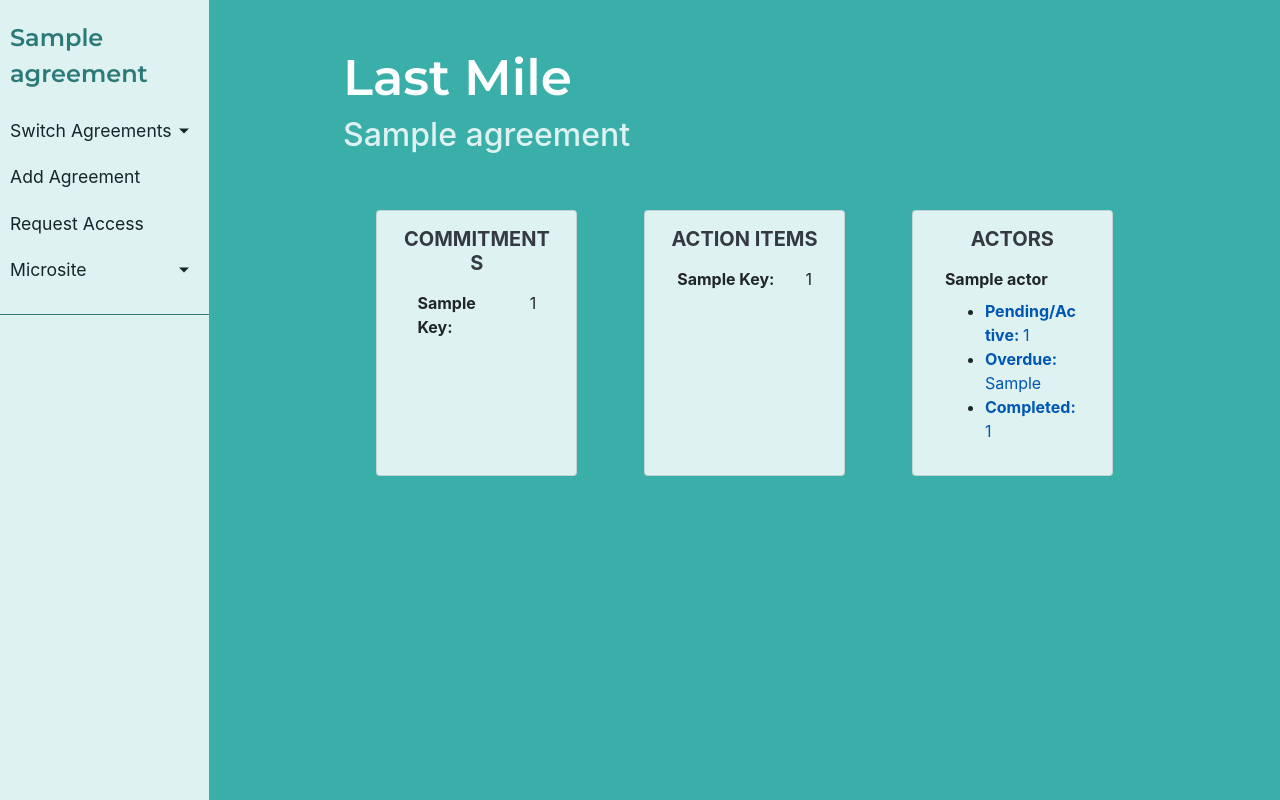
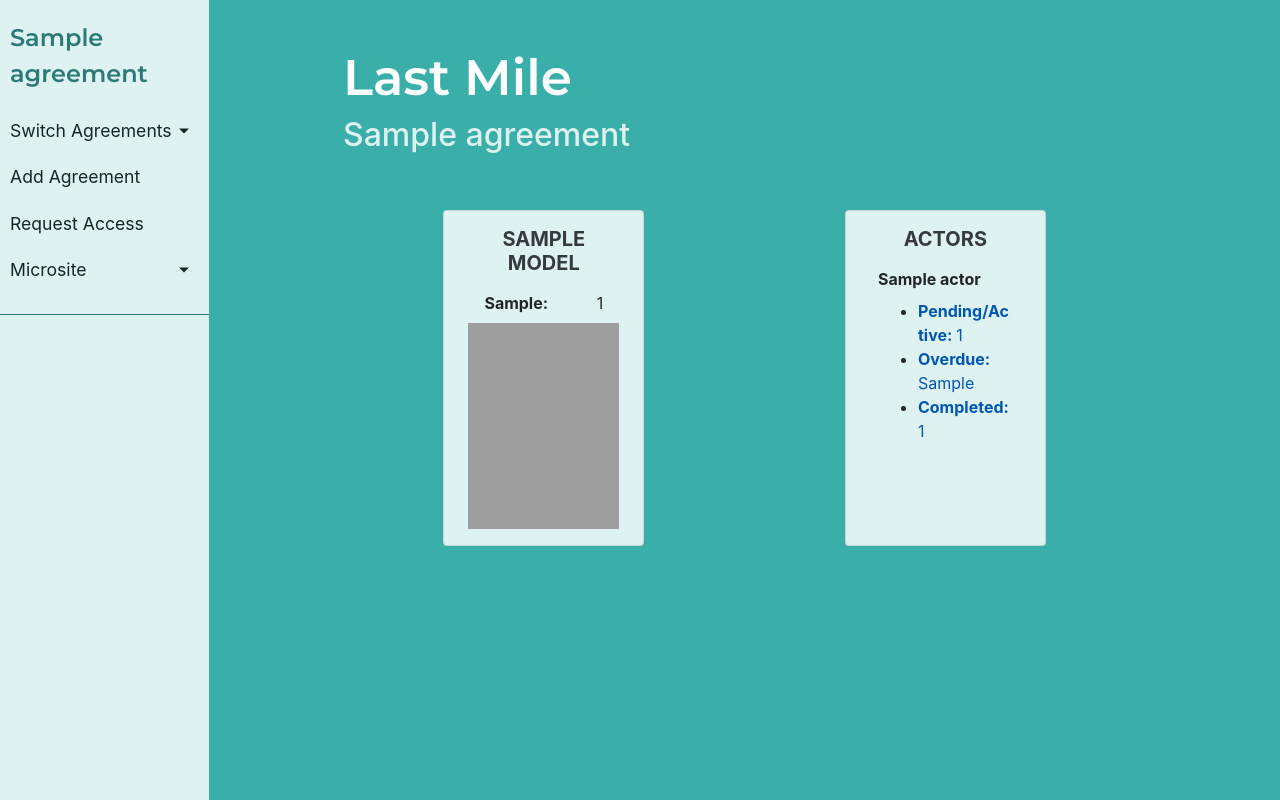
Before and after one commit to acounsel/lastmile, a Django app: template lastmile/templates/lastmile/agreement_detail.html in a window 1280 px wide. Shown: the part 56-856 px from the top of the page. Run offline with Django 3.2, Linux system fonts and the light colour scheme; the template is opened without the code that fills it: most values are stand-ins (such as "Sample title", 1, 10 or a date in 2020); some libraries are stand-ins or nearby versions; grey boxes are pictures that could not be loaded.

Commit message:
update dashboard display, add bg_color to microsite

```diff
--- a/lastmile/templates/lastmile/agreement_detail.html
+++ b/lastmile/templates/lastmile/agreement_detail.html
@@ -3,24 +3,17 @@
 <h1>Last Mile</h1>
 <h2 class="text-lightgreen">{{ agreement.name }}</h2>
 <div class="d-flex justify-content-around">
+  {% for model, chart_dict in chart_data.items %}
   <div class="card w-25 mt-5 mx-2 py-3 px-4">
-    <h5 class="text-uppercase text-dark font-weight-bold text-center">Commitments</h5>
+    <h5 class="text-uppercase text-dark font-weight-bold text-center">{{ model }}</h5>
     <div class="px-3 pt-2">
-    {% for key, value in agreement.get_commitment_dict.items %}
-      <div class="d-flex pb-2 {% if key == 'overdue' %}text-danger{% endif %}"><span class="font-weight-bold pr-3 flex-grow-1">{{ key|title }}:</span>{{ value.count }}</div>
+    {% for key, value in chart_dict.items %}
+      <div class="d-flex pb-2 {% if key == 'overdue' %}text-danger{% endif %}"><span class="font-weight-bold pr-3 flex-grow-1">{{ value.0 }}:</span>{{ value.1.count }}</div>
     {% endfor %}
     </div>
-    <div class="w-100" id="id_commitmentChart"></div>
+    <div class="w-100" id="id_{{ model }}Chart"></div>
   </div>
-  <div class="card w-25 mt-5 mx-2 p-3">
-    <h5 class="text-uppercase text-dark font-weight-bold text-center">Action Items</h5>
-    <div class="px-3 pt-2">
-    {% for key, value in agreement.get_action_dict.items %}
-      <div class="d-flex pb-2 {% if key == 'overdue' %}text-danger{% endif %}"><span class="font-weight-bold pr-3 flex-grow-1">{{ key|title }}:</span>{{ value.count }}</div>
-    {% endfor %}
-    </div>
-    <div id="id_actionChart"></div>
-  </div>
+  {% endfor %}
   <div class="card w-25 mt-5 mx-2 p-3">
     <h5 class="text-uppercase text-dark font-weight-bold text-center">Actors</h5>
     <div class="px-3 pt-2">
@@ -46,12 +39,12 @@
 
     var data = google.visualization.arrayToDataTable([
       ['Status', 'Number'],
-      ['Pending', {{ chart_dict.pending.count }}],
-      ['Active (Not overdue)', {{ chart_dict.active.count }}],
-      ['Overdue', {{ chart_dict.overdue.count }}],
-      ['Complete', {{ chart_dict.complete.count }}],
-      ['Failed', {{ chart_dict.failed.count }}],
-      ['Unknown', {{ chart_dict.unknown.count }}],
+      ['{{ chart_dict.pending.0 }}', {{ chart_dict.pending.1.count }}],
+      ['{{ chart_dict.active.0 }}', {{ chart_dict.active.1.count }}],
+      ['{{ chart_dict.overdue.0 }}', {{ chart_dict.overdue.1.count }}],
+      ['{{ chart_dict.complete.0 }}', {{ chart_dict.complete.1.count }}],
+      ['{{ chart_dict.failed.0 }}', {{ chart_dict.failed.1.count }}],
+      ['{{ chart_dict.unknown.0 }}', {{ chart_dict.unknown.1.count }}],
     ]);
 
     var options = {
--- a/lastmile/templates/microsite/base.html
+++ b/lastmile/templates/microsite/base.html
@@ -243,7 +243,7 @@
         background-image: url('https://scorecard-static.s3-us-west-1.amazonaws.com/Camels+(1).JPG');
       }
       #achievements {
-        background-color: #264151;
+        background-color: {{ overview.bg_color_3|default:"#264151" }};
         height: 1500px;
       }
       .Achievement-title {
@@ -492,7 +492,7 @@
           font-size: 16px;
         }
       footer {
-        background-color: #264151;
+        background-color: {{ overview.bg_color_3|default:"#264151" }};
         color: #FFFFFF;
         padding: 50px 0 60px;
       }
--- a/lastmile/templates/microsite/home.html
+++ b/lastmile/templates/microsite/home.html
@@ -54,11 +54,11 @@
     </div>
   </div>
   <div id="recommendations" class="Section bg-bluegreen">
-    <h2 class="text-center Yellow mb-5">{% trans "Recommendations" %}</h2>
+    <h2 class="text-center text-white mb-5">{% trans "Recommendations" %}</h2>
     <div class="SectionContent p-3">
       <ul class="White">
         {% for recommendation in recommendation_list %}
-        <li><span class="White text-uppercase pr-2">{{ recommendation.name }}</span><span class="LightBlue">{{ recommendation.description }}</span></li>
+        <li><span class="White text-uppercase pr-2">{{ recommendation.name }}</span><span class="Yellow">{{ recommendation.description }}</span></li>
         {% endfor %}
       </ul>
     </div>
```
Also changed, not shown: lastmile/models.py (+30 -21 lines).
